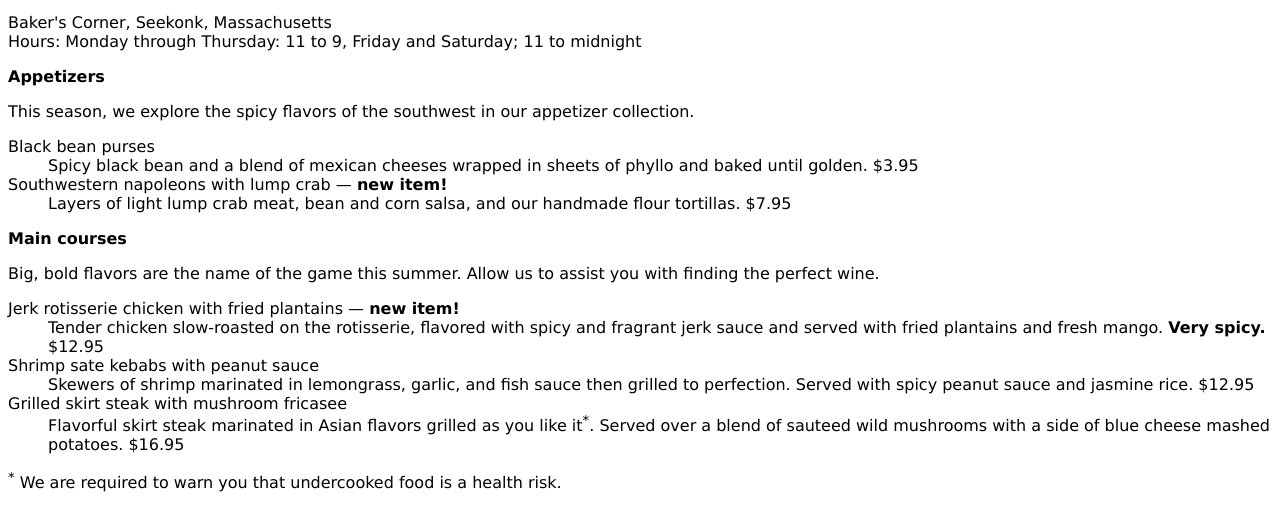
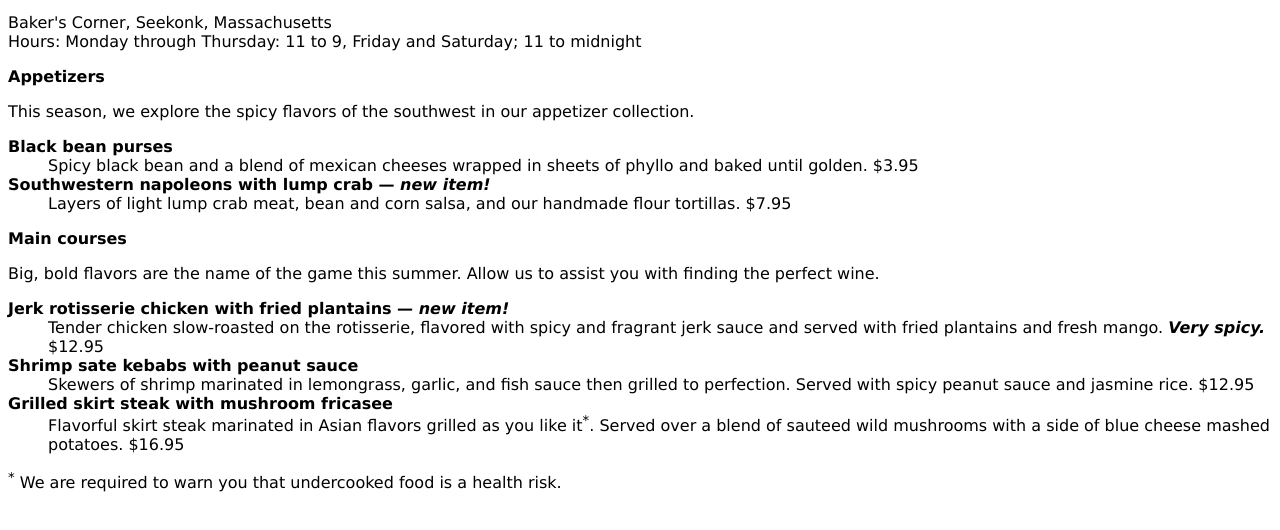
Before and after one commit to wqfeng/lwd, a plain HTML site: page cooking/menu.html in a window 1280 px wide. Shown: the part 52-582 px from the top of the page. Drawn offline with Linux system fonts and the light colour scheme; a web font is replaced by a local one.

Commit message:
font-weight and font-style

```diff
--- a/cooking/menu.html
+++ b/cooking/menu.html
@@ -18,6 +18,12 @@
   }
   h2 {
     font-size: 1rem;
+  }
+  dt {
+    font-weight: bold;
+  }
+  strong {
+    font-style: italic;
   }
 </style>
 
```
